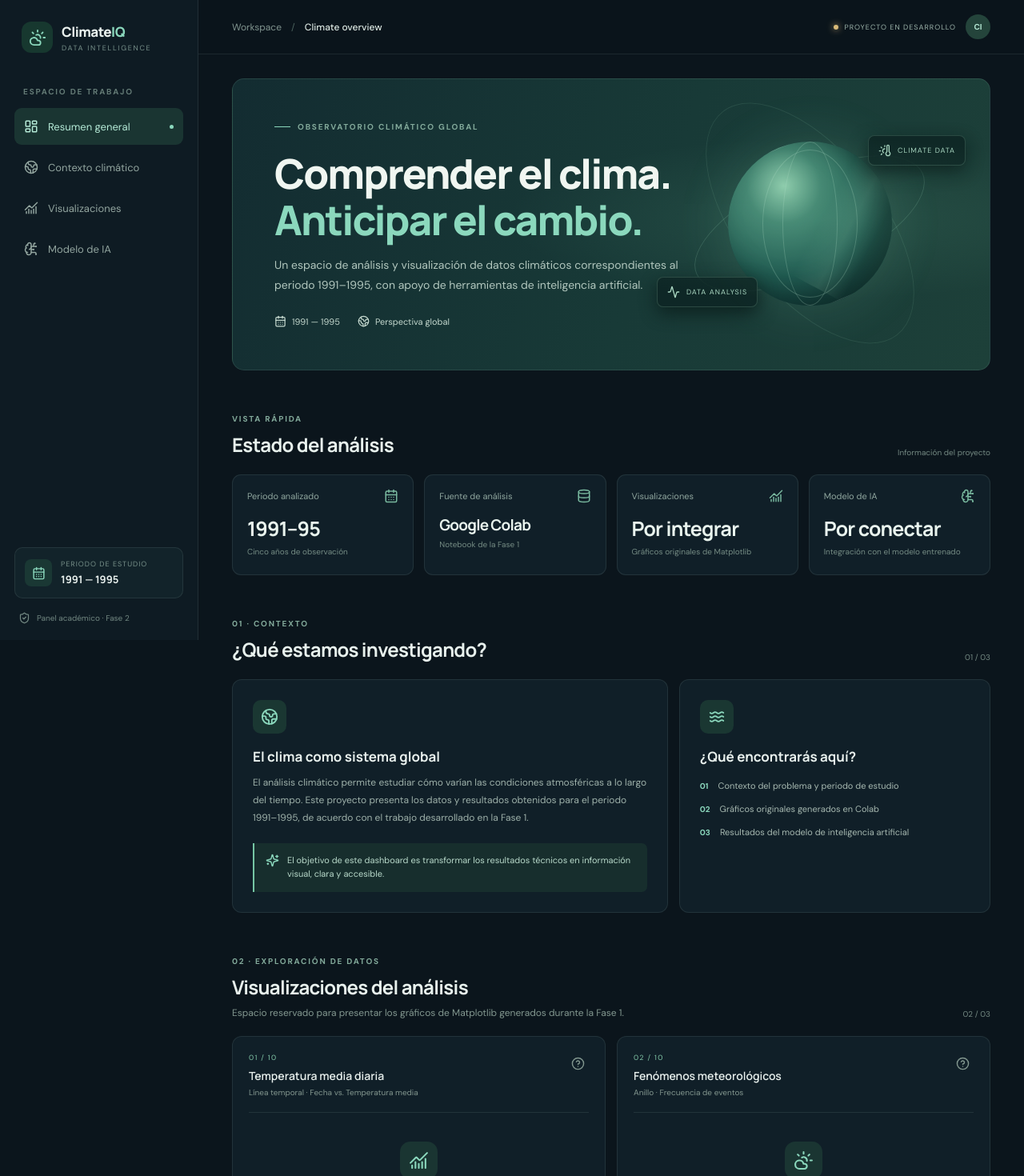
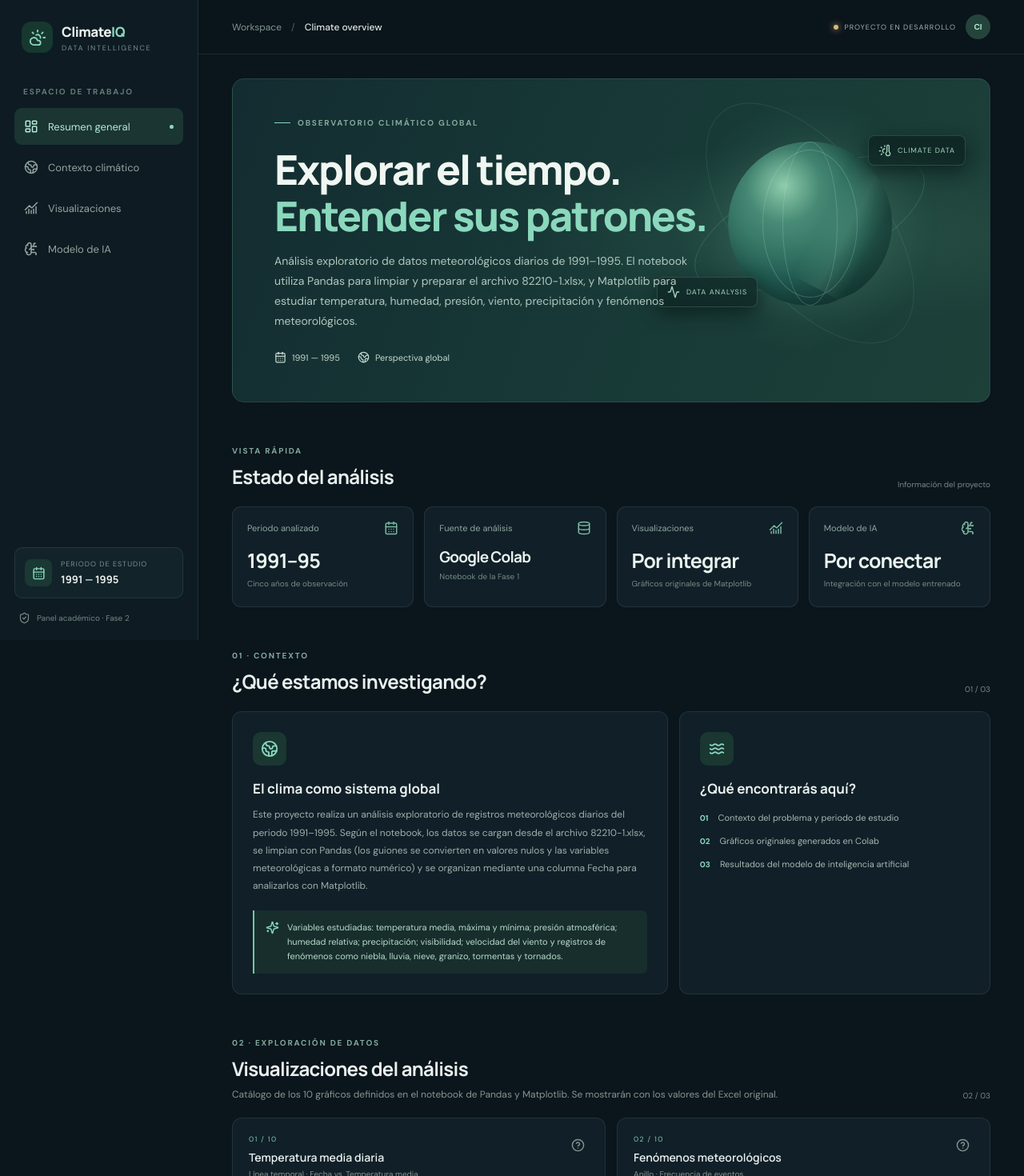
Before and after one commit to dalthashark/ClimaGlobal1991-1995, a React (Vite) app: page / in a window 1280 px wide. Shown: the top 1470 px of the page at 80% size. Built offline with nearby package versions, Linux system fonts and the light colour scheme.

Commit message:
content: describe meteorological notebook and variables

```diff
--- a/src/App.jsx
+++ b/src/App.jsx
@@ -95,8 +95,8 @@ function App() {
         <section className="hero" id="overview">
           <div className="hero-copy">
             <div className="eyebrow"><span className="eyebrow-line"/> OBSERVATORIO CLIMÁTICO GLOBAL</div>
-            <h1>Comprender el clima.<br/><em>Anticipar el cambio.</em></h1>
-            <p>Un espacio de análisis y visualización de datos climáticos correspondientes al periodo 1991–1995, con apoyo de herramientas de inteligencia artificial.</p>
+            <h1>Explorar el tiempo.<br/><em>Entender sus patrones.</em></h1>
+            <p>Análisis exploratorio de datos meteorológicos diarios de 1991–1995. El notebook utiliza Pandas para limpiar y preparar el archivo 82210-1.xlsx, y Matplotlib para estudiar temperatura, humedad, presión, viento, precipitación y fenómenos meteorológicos.</p>
             <div className="hero-meta"><span><CalendarDays size={15}/> 1991 — 1995</span><span><Globe2 size={15}/> Perspectiva global</span></div>
           </div>
           <div className="hero-art" aria-hidden="true">
@@ -123,8 +123,8 @@ function App() {
             <article className="context-main">
               <div className="context-icon"><Globe2 size={22}/></div>
               <h3>El clima como sistema global</h3>
-              <p>El análisis climático permite estudiar cómo varían las condiciones atmosféricas a lo largo del tiempo. Este proyecto presenta los datos y resultados obtenidos para el periodo 1991–1995, de acuerdo con el trabajo desarrollado en la Fase 1.</p>
-              <div className="context-callout"><Sparkles size={17}/><span>El objetivo de este dashboard es transformar los resultados técnicos en información visual, clara y accesible.</span></div>
+              <p>Este proyecto realiza un análisis exploratorio de registros meteorológicos diarios del periodo 1991–1995. Según el notebook, los datos se cargan desde el archivo 82210-1.xlsx, se limpian con Pandas (los guiones se convierten en valores nulos y las variables meteorológicas a formato numérico) y se organizan mediante una columna Fecha para analizarlos con Matplotlib.</p>
+              <div className="context-callout"><Sparkles size={17}/><span>Variables estudiadas: temperatura media, máxima y mínima; presión atmosférica; humedad relativa; precipitación; visibilidad; velocidad del viento y registros de fenómenos como niebla, lluvia, nieve, granizo, tormentas y tornados.</span></div>
             </article>
             <article className="context-side">
               <div className="mini-icon"><Waves size={20}/></div><h3>¿Qué encontrarás aquí?</h3>
@@ -134,7 +134,7 @@ function App() {
         </section>
 
         <section className="section-block" id="charts">
-          <div className="section-intro"><div><div className="eyebrow">02 · EXPLORACIÓN DE DATOS</div><h2>Visualizaciones del análisis</h2><p className="section-description">Espacio reservado para presentar los gráficos de Matplotlib generados durante la Fase 1.</p></div><span className="section-index">02 / 03</span></div>
+          <div className="section-intro"><div><div className="eyebrow">02 · EXPLORACIÓN DE DATOS</div><h2>Visualizaciones del análisis</h2><p className="section-description">Catálogo de los 10 gráficos definidos en el notebook de Pandas y Matplotlib. Se mostrarán con los valores del Excel original.</p></div><span className="section-index">02 / 03</span></div>
           <div className="charts-grid">
             {chartCatalog.map(item => <ChartPlaceholder key={item[0]} item={item}/>)}
           </div>
@@ -153,7 +153,7 @@ function App() {
           </div>
         </section>
 
-        <footer className="footer"><div className="footer-brand"><CloudSun size={18}/><strong>ClimateIQ</strong><span>·</span><span>Dashboard académico</span></div><span>Proyecto de análisis climático · 1991–1995</span></footer>
+        <footer className="footer"><div className="footer-brand"><CloudSun size={18}/><strong>ClimateIQ</strong><span>·</span><span>Dashboard académico</span></div><span>Análisis meteorológico · 82210-1.xlsx · 1991–1995</span></footer>
       </div>
     </main>
   </div>
```
